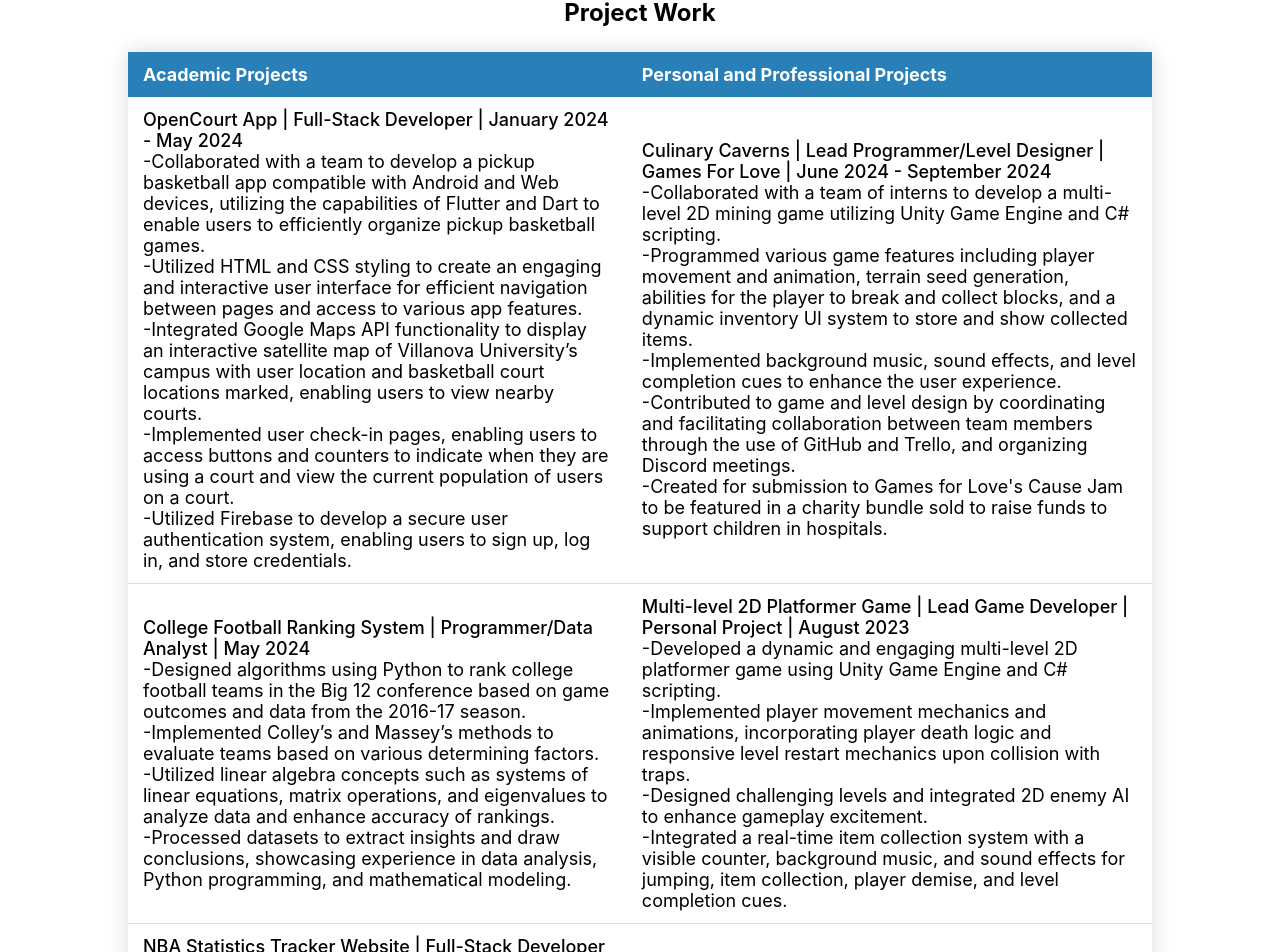
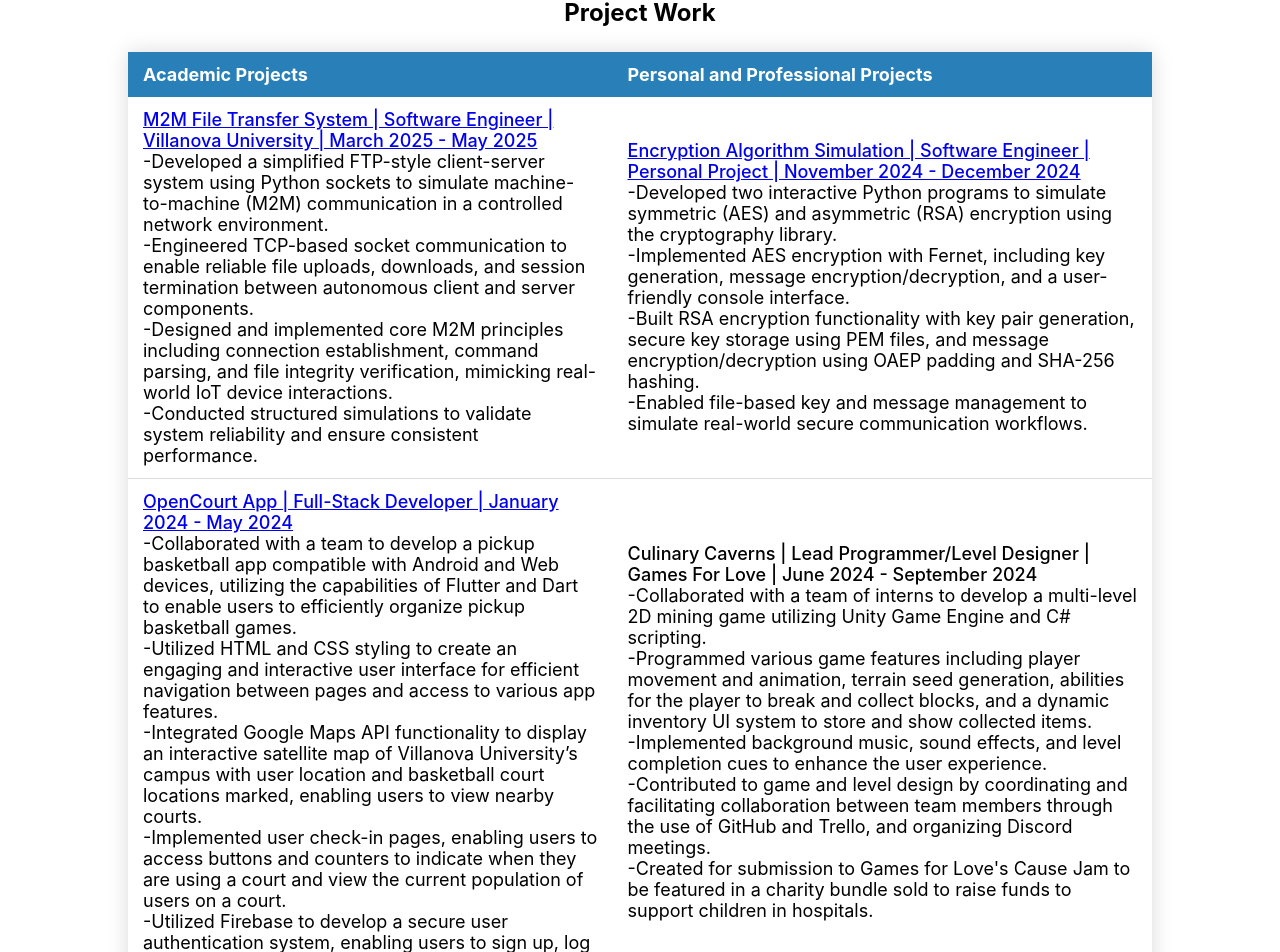
Before and after one commit to tylerheckel2/MyPortfolioWebsite, a React (Create React App) app in the folder my-portfolio/: page /projects in a window 1280 px wide. Shown: the part 186-1138 px from the top of the page. Built offline with nearby package versions, Linux system fonts and the light colour scheme.

Commit message:
Updated Projects page and started adding links

```diff
--- a/my-portfolio/src/Projects.js
+++ b/my-portfolio/src/Projects.js
@@ -62,7 +62,14 @@ export default function ProjectsPage(){
         </thead>
         <tbody>
           <tr class ="td-typing-area">
-            <td class="academic"><a class="project-header">OpenCourt App | Full-Stack Developer | January 2024 - May 2024</a><br></br>-Collaborated with a team to develop a pickup basketball app compatible with Android and Web
+            <td class="academic"><a class="project-header"><a href="https://github.com/tylerheckel2/M2M-File-Transfer-System">M2M File Transfer System | Software Engineer | Villanova University | March 2025 - May 2025</a></a><br></br>-Developed a simplified FTP-style client-server system using Python sockets to simulate machine-to-machine (M2M) communication in a controlled network environment.<br></br>-Engineered TCP-based socket communication to enable reliable file uploads, downloads, and session termination between autonomous client and server components.<br></br>-Designed and implemented core M2M principles including connection establishment, command parsing, and file integrity verification, mimicking real-world IoT device interactions.<br></br>-Conducted structured simulations to validate system reliability and ensure consistent performance.
+            </td>
+            <td class="academic"><a class="project-header"><a href="https://github.com/tylerheckel2/Encryption-Algorithm-Simulation">Encryption Algorithm Simulation  | Software Engineer | Personal Project | November 2024 - December 2024</a></a><br></br>-Developed two interactive Python programs to simulate symmetric (AES) and asymmetric (RSA) encryption using the cryptography library.<br></br>-Implemented AES encryption with Fernet, including key generation, message encryption/decryption, and a user-friendly console interface.<br></br>-Built RSA encryption functionality with key pair generation, secure key storage using PEM files, and message encryption/decryption using OAEP padding and SHA-256 hashing.<br></br>-Enabled file-based key and message management to simulate real-world secure communication workflows.
+            </td>
+          </tr>
+
+          <tr class ="td-typing-area">
+            <td class="academic"><a class="project-header"><a href="https://github.com/Chegarty123/SEOpenCourtFinal.git">OpenCourt App | Full-Stack Developer | January 2024 - May 2024</a></a><br></br>-Collaborated with a team to develop a pickup basketball app compatible with Android and Web
           devices, utilizing the capabilities of Flutter and Dart to enable users to efficiently organize pickup
           basketball games.<br></br>-Utilized HTML and CSS styling to create an engaging and interactive user interface for efficient
           navigation between pages and access to various app features.<br></br>-Integrated Google Maps API functionality to display an interactive satellite map of Villanova
@@ -119,7 +126,7 @@ export default function ProjectsPage(){
     <h2>GitHub Project Links</h2>
         <div className = "projectlink-box">
         <p>
-            <a href="https://github.com/tylerheckel2">GitHub Profile</a><br></br><a href="https://github.com/Chegarty123/SEOpenCourtFinal.git">OpenCourt App</a> | <a href="https://github.com/tylerheckel2/NBAStatsWebsiteProject.git">NBA Statistics Tracker Website</a> | <a href="https://github.com/tylerheckel2/MultiLevel2DPlatformerGame.git">Multi-level 2D Platformer Game</a> | <a href="https://github.com/tylerheckel2/CulinaryCaverns">Culinary Caverns</a> | <a href="https://github.com/tylerheckel2/MyPortfolioWebsite">This Website</a>
+            <a href="https://github.com/tylerheckel2">GitHub Profile</a><br></br><a href="https://github.com/Chegarty123/SEOpenCourtFinal.git">OpenCourt App</a> | <a href="https://github.com/tylerheckel2/NBAStatsWebsiteProject.git">NBA Statistics Tracker Website</a> | <a href="https://github.com/tylerheckel2/MultiLevel2DPlatformerGame.git">Multi-level 2D Platformer Game</a> | <a href="https://github.com/tylerheckel2/CulinaryCaverns">Culinary Caverns</a> | <a href="https://github.com/tylerheckel2/Encryption-Algorithm-Simulation">Encryption Algorithm Simulation</a> | <a href="https://github.com/tylerheckel2/M2M-File-Transfer-System">M2M File Transfer System</a> | <a href="https://github.com/tylerheckel2/MyPortfolioWebsite">This Website</a>
         </p>
         </div>
       <footer>
```
